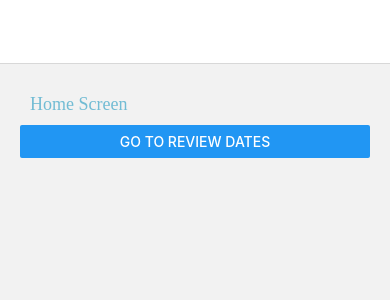
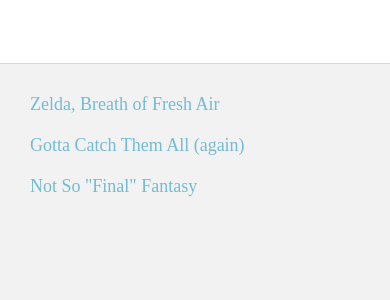
Before and after one commit to bruceMug/gamezone, a React Native app: screen /Home in a window 390 px wide. Shown: the top 300 px of the page. Built offline with nearby package versions, Linux system fonts and the light colour scheme.

Commit message:
send data to second screen

```diff
--- a/screens/home.js
+++ b/screens/home.js
@@ -1,18 +1,39 @@
-import React from 'react';
-import { StyleSheet, Text, View, Button } from 'react-native';
+import React, { useState } from 'react';
+import { StyleSheet, Text, View, FlatList, TouchableOpacity } from 'react-native';
 import { globalStyles } from '../styles/global';
 
+// export default function Home({ navigation }) {
+//     const pressHandler = () => {
+//         // navigation.navigate('ReviewDetails');
+//         navigation.push('ReviewDetails');
+//     }
+
+//     return (
+//         <View style={globalStyles.container}>
+//             <Text style={globalStyles.titleText}>Home Screen</Text>
+//             <Button title="go to review dates" onPress={pressHandler}/>
+//         </View>
+//     )
+// }
+
+
 export default function Home({ navigation }) {
-
-    const pressHandler = () => {
-        // navigation.navigate('ReviewDetails');
-        navigation.push('ReviewDetails');
-    }
+    const [reviews, setReviews] = useState([
+        { title: 'Zelda, Breath of Fresh Air', rating: 5, body: 'lorem ipsum', key: '1' },
+        { title: 'Gotta Catch Them All (again)', rating: 4, body: 'lorem ipsum', key: '2' },
+        { title: 'Not So "Final" Fantasy', rating: 3, body: 'lorem ipsum', key: '3' },
+    ]);
 
     return (
         <View style={globalStyles.container}>
-            <Text style={globalStyles.titleText}>Home Screen</Text>
-            <Button title="go to review dates" onPress={pressHandler}/>
+            <FlatList
+                data={reviews}
+                renderItem={({ item }) => (
+                    <TouchableOpacity onPress={() => navigation.navigate('ReviewDetails', item)}>
+                        <Text style={globalStyles.titleText}>{ item.title }</Text>
+                    </TouchableOpacity>
+                )}
+            />
         </View>
     )
 }
```
